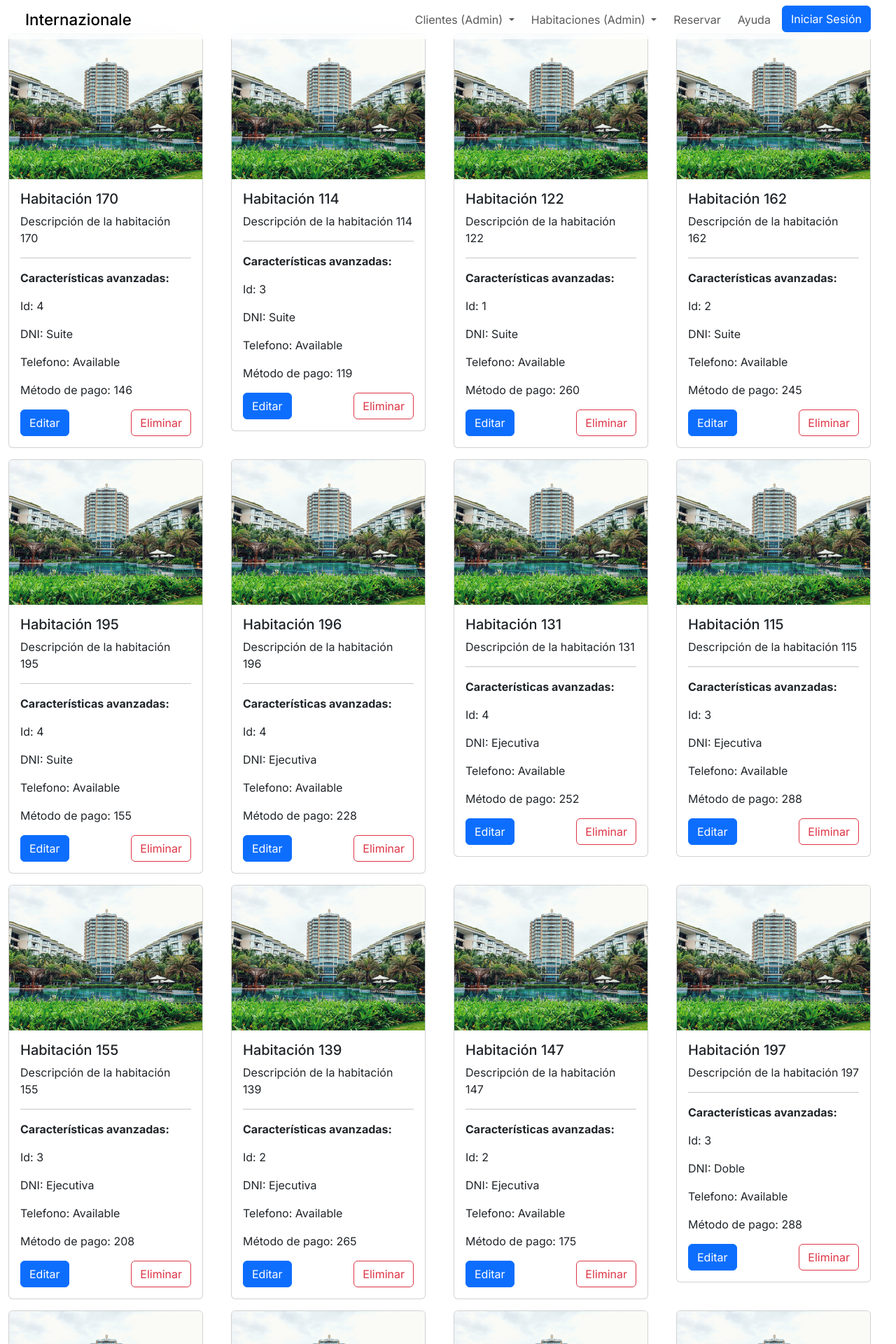
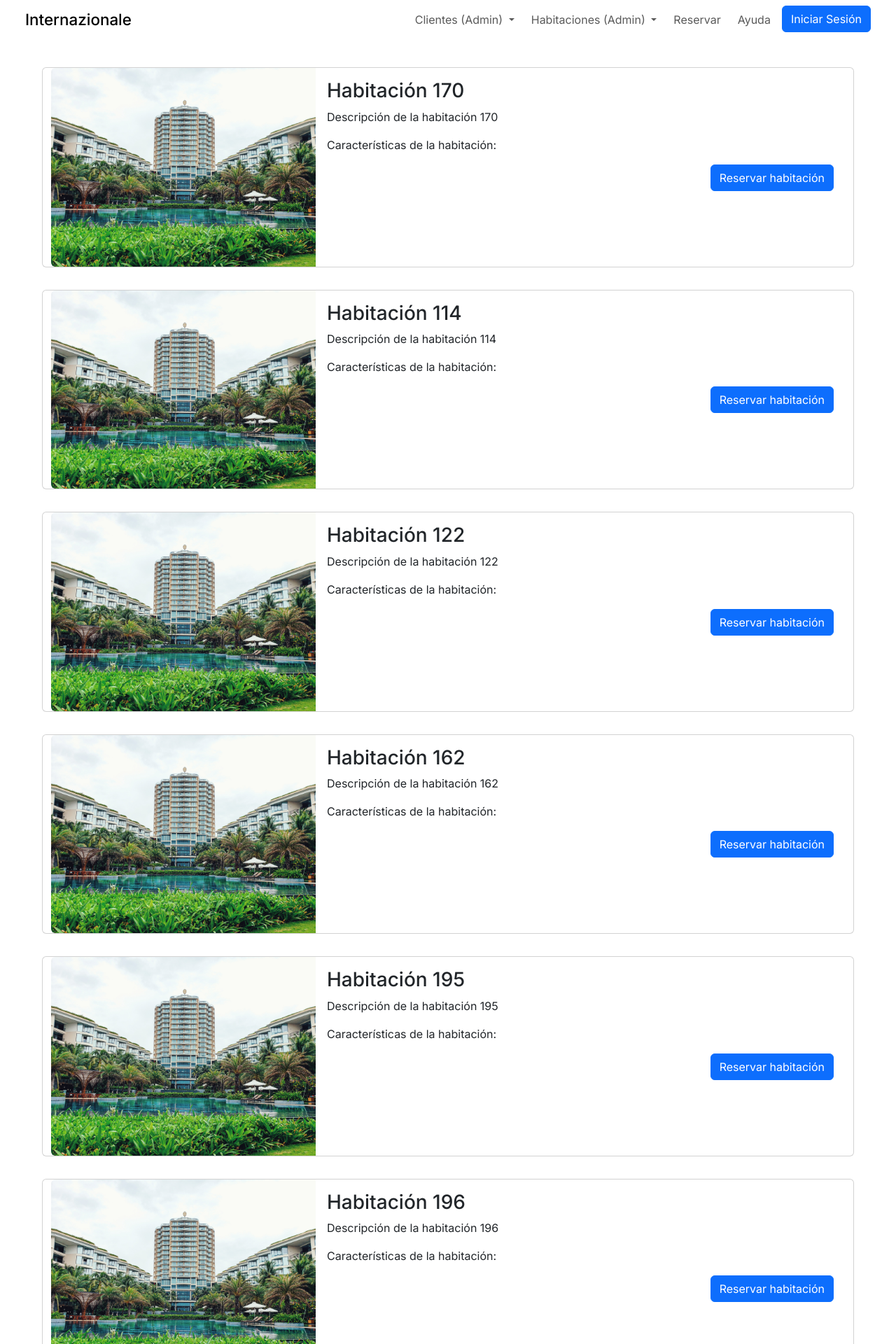
Before and after one commit to sxdny/hotel-project-php, a PHP site: page /db/db_reservations_select.php in a window 1280 px wide. Shown: the top 1920 px of the page at 70% size. Run offline with PHP 8.4, Linux system fonts and the light colour scheme; data comes from the database, SQL or seed files in the repository; data that the repository does not hold is empty.

Commit message:
Revisar cosas portátil

```diff
--- a/student047/dwes/components/header.php
+++ b/student047/dwes/components/header.php
@@ -130,7 +130,7 @@ session_start();
                                 </a>
                                 <ul class="dropdown-menu pfp-nav">
                                     <li>
-                                        <a class="dropdown-item" href="' . $root . '/forms/form_insert_client.php">Perfil</a>
+                                        <a class="dropdown-item disabled" href="' . $root . '/forms/form_insert_client.php">Perfil</a>
                                     </li>
                                     <li>
                                         <a class="dropdown-item text-danger" href="' . $root . '/db/db_logout.php">Cerrar sesión</a>
--- a/student047/dwes/db/db_reservations_select.php
+++ b/student047/dwes/db/db_reservations_select.php
@@ -30,58 +30,37 @@ mysqli_close($conn);
 
 <?php include('../components/header.php') ?>
 
-<section class="container-fluid my-5 d-flex row gap-3 justify-content-center">
+<section class="container-fluid my-5 pt-5 d-flex flex-column gap-3 justify-content-center">
     <?php
     foreach ($habitaciones as $habitacion) {
         echo '
-            <form class="col" action="form_update_client.php" method="POST">
-            <div class="card" style="min-width: 16rem;">
-                <img src="../images/hotel-unsplash.jpg" class="card-img-top" alt="Preview habitación.">
-                <div class="card-body">
-                    <h5 class="card-title">' . $habitacion['nombre'] . '</h5>
-                    <p class="card-text">' . $habitacion['descripcion'] . '</p>
-                    <hr>
-                    <p> <b> Características avanzadas: </b> </p>
-                    <p> Id: ' . $habitacion['capacidad'] . ' </p>
-                    <p> DNI: ' . $habitacion['tipo'] . ' </p>
-                    <p> Telefono: ' . $habitacion['estado'] . ' </p>
-                    <p> Método de pago: ' . $habitacion['precio'] . '</p>
-                    <input type="text" hidden value="' . $habitacion['id'] . '" name="client_id_update">
+            <form class="row mx-5" action="../forms/form_insert_reservation.php" method="POST">
 
-                    <div class="d-flex justify-content-between">
-                        <button type="submit" class="btn btn-primary">Editar</button>
-                        <button type="button" class="btn btn-outline-danger" data-bs-toggle="modal" data-bs-target="#exampleModal' . $habitacion['id'] . '">
-                            Eliminar
-                        </button>
+            <div class="col card mb-3" style="min-width: 20rem;">
+                <div class="row g-0">
+                    <div class="col-md-4">
+                        <img src="../images/hotel-unsplash.jpg" class="img-fluid rounded-start w-100" alt="...">
                     </div>
+                    <div class="col-md-8">
+                        <div class="card-body">
+                            <h3 class="card-title">'.$habitacion['nombre'].'</h3>
 
-                    <!-- Button trigger modal -->
+                            <p class="card-text">'.$habitacion['descripcion'].' </p>
+
+                            <input name="habitacion-id" type="text" hidden value="'.$habitacion['id'].'"></input>
+
+                            <p class="card-text">Características de la habitación:</p>
+
+                            <div class="d-flex justify-content-end text-end h-100">
+                                <button class="btn btn-primary" type="submit">
+                                    Reservar habitación
+                                </button>
+                            </div>
+                        </div>
+                    </div>
                 </div>
             </div>
             </form>
-            <!-- Modal -->
-            <!-- Generar un modal para cada cliente -->
-                    <div class="modal fade" id="exampleModal' . $habitacion['id'] . '" tabindex="-1" aria-labelledby="exampleModalLabel" aria-hidden="true">
-                        <form class="modal-dialog-centered"action="../db/db_client_delete.php" method="POST">
-                            <div class="modal-dialog">
-                                <div class="modal-content">
-                                <div class="modal-header">
-                                    <h1 class="modal-title fs-5" id="exampleModalLabel">Eliminar usuario</h1>
-                                    <button type="button" class="btn-close" data-bs-dismiss="modal" aria-label="Close"></button>
-                                </div>
-                                <div class="modal-body">
-                                    ¿Estás seguro que deseas eliminar la <b>' . $habitacion['nombre'] . '</b>?
-                                    La habitación ya no estará disponible para reservar.
-                                </div>
-                                <input type="text" hidden value="' . $habitacion['id'] . '" name="client-id">
-                                <div class="modal-footer">
-                                    <button type="button" class="btn btn-primary" data-bs-dismiss="modal">Cerrar</button>
-                                    <button type="submit" class="btn btn-danger">Eliminar definitivamente</button>
-                                </div>
-                                </div>
-                            </div>
-                        </form>
-                    </div>
             ';
     }
     ?>
--- a/student047/dwes/forms/form_select_reservations.php
+++ b/student047/dwes/forms/form_select_reservations.php
@@ -1,4 +1,5 @@
 <?php include('../components/header.php') ?>
+
 <section class="container w-100 my-5 py-5">
     <h2 class="mt-5">Hagamos una reserva!</h2>
     <form class="mt-3" action="../db/db_reservations_select.php" method="POST">
@@ -15,4 +16,5 @@
         <button type="submit" class="btn btn-primary">Enviar</button>
     </form>
 </section>
+
 <?php include('../components/footer.php') ?>
```
Also changed, not shown: student047/dwes/forms/form_insert_reservation.php (added, +46 -0 lines).
